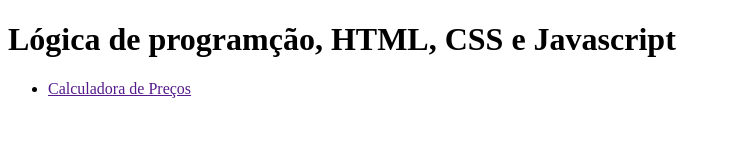
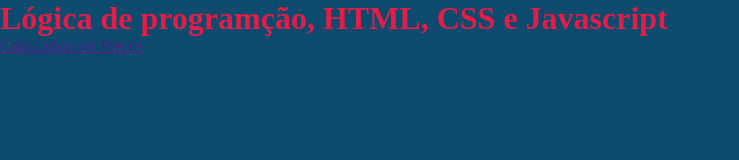
Before and after one commit to Mineiro017/atividade11, a plain HTML site: page index.html in a window 1280 px wide. Shown: the whole page, without its empty margins (0-739 px from the left). Drawn offline with Linux system fonts and the light colour scheme.

Commit message:
style: css reset and background change

```diff
--- a/index.html
+++ b/index.html
@@ -3,6 +3,7 @@
 <head>
     <meta charset="UTF-8">
     <meta name="viewport" content="width=device-width, initial-scale=1.0">
+    <link rel="stylesheet" href="style.css">
     <title>Atividade 11</title>
 </head>
 <body>
--- a/style.css
+++ b/style.css
@@ -0,0 +1,15 @@
+* {
+    margin: 0;
+    padding: 0;
+    box-sizing:border-box ;
+}
+
+:root {
+    --main-background:#0c4a6e;
+    --text-color:#e11d48;
+}
+
+body {
+    background: var(--main-background);
+    color: var(--text-color);
+}
```
